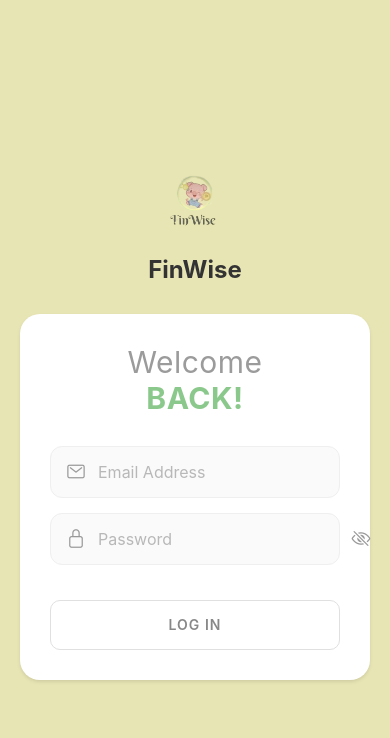
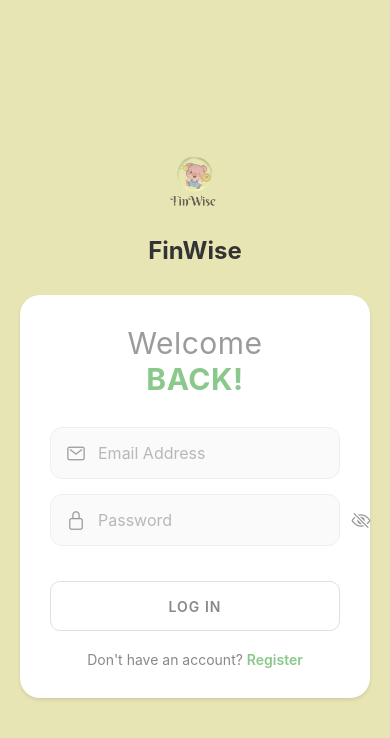
Before and after one commit to LeeDev428/fin-wise_finance-tracker, a React Native app in the folder frontend/: screen /Login in a window 390 px wide. Shown: the top 738 px of the page. Built offline with nearby package versions, Linux system fonts and the light colour scheme.

Commit message:
Update LoginScreen.js

```diff
--- a/frontend/src/screens/LoginScreen.js
+++ b/frontend/src/screens/LoginScreen.js
@@ -113,6 +113,14 @@ const LoginScreen = ({ navigation }) => {
               {loading ? 'Logging in...' : 'LOG IN'}
             </Text>
           </TouchableOpacity>
+
+          {/* Don't have account link */}
+          <View style={styles.footer}>
+            <Text style={styles.footerText}>Don't have an account? </Text>
+            <TouchableOpacity onPress={() => navigation.navigate('Register')}>
+              <Text style={styles.footerLink}>Register</Text>
+            </TouchableOpacity>
+          </View>
         </View>
       </ScrollView>
     </KeyboardAvoidingView>
@@ -217,6 +225,20 @@ const styles = StyleSheet.create({
     color: '#888',
     letterSpacing: 1,
   },
+  footer: {
+    flexDirection: 'row',
+    justifyContent: 'center',
+    marginTop: 20,
+  },
+  footerText: {
+    fontSize: 14,
+    color: '#888',
+  },
+  footerLink: {
+    fontSize: 14,
+    fontWeight: '600',
+    color: '#8BC88B',
+  },
 });
 
 export default LoginScreen;
```
